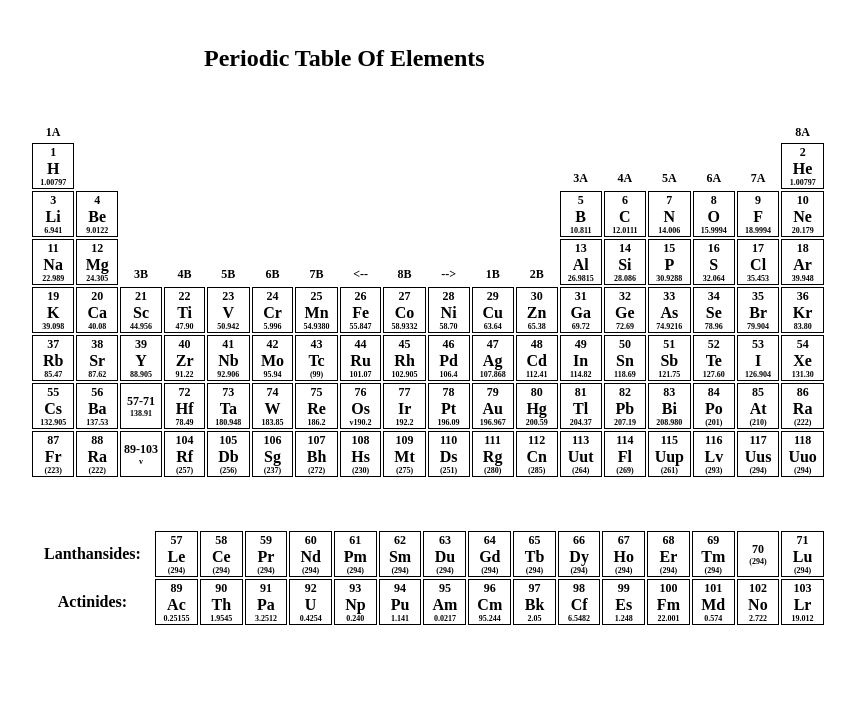
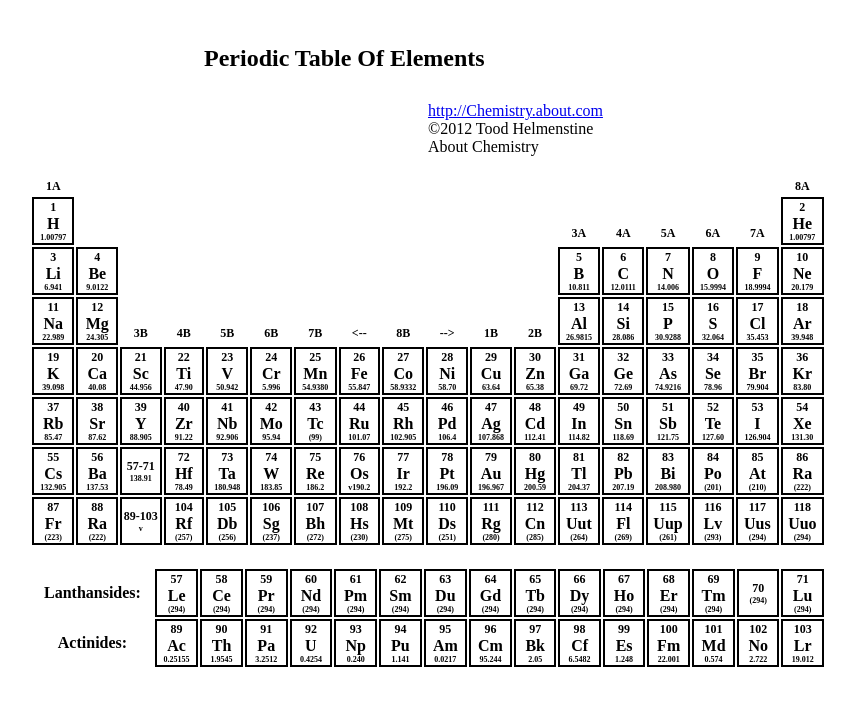
Before and after one commit to Alishan333/Periodic_table, a plain HTML site: page index.html in a window 1280 px wide. Shown: the whole page, without its empty margins (276-1131 px from the left). Drawn offline with Linux system fonts and the light colour scheme.

Commit message:
Add files via upload

```diff
--- a/index.html
+++ b/index.html
@@ -26,7 +26,13 @@
     /* border: 1px solid white; */
 }
 table{
-    margin:50px 50px;
+    margin:20px 50px;
+    /* padding-bottom: 100px; */
+    /* border: 1px solid red; */
+}
+.sectable{
+    padding-bottom: 50px;
+
 }
 
 td{
@@ -36,6 +42,7 @@ td{
     font-weight: 700;
     size: 12px;
     width: 5vh;
+    border:2px solid black ;
 }
 td h6{
 
@@ -74,11 +81,20 @@ p{
 
 
 }
+.description{
+    margin-left: 50%;
+    margin-top: 30px;
+}
 </style>
 <body>
 
     <section class="sec1">
         <h1 class="heading">Periodic Table Of Elements</h1>
+        <div class="description">
+            <a href="#">http://Chemistry.about.com</a> <br>
+            &copy;2012 Tood Helmenstine <br>
+            About Chemistry
+        </div>
 
     <table>
         <tr">
@@ -228,7 +244,7 @@ p{
 
 
 
-    <table>
+    <table class="sectable">
 
         <tr>
 
```
